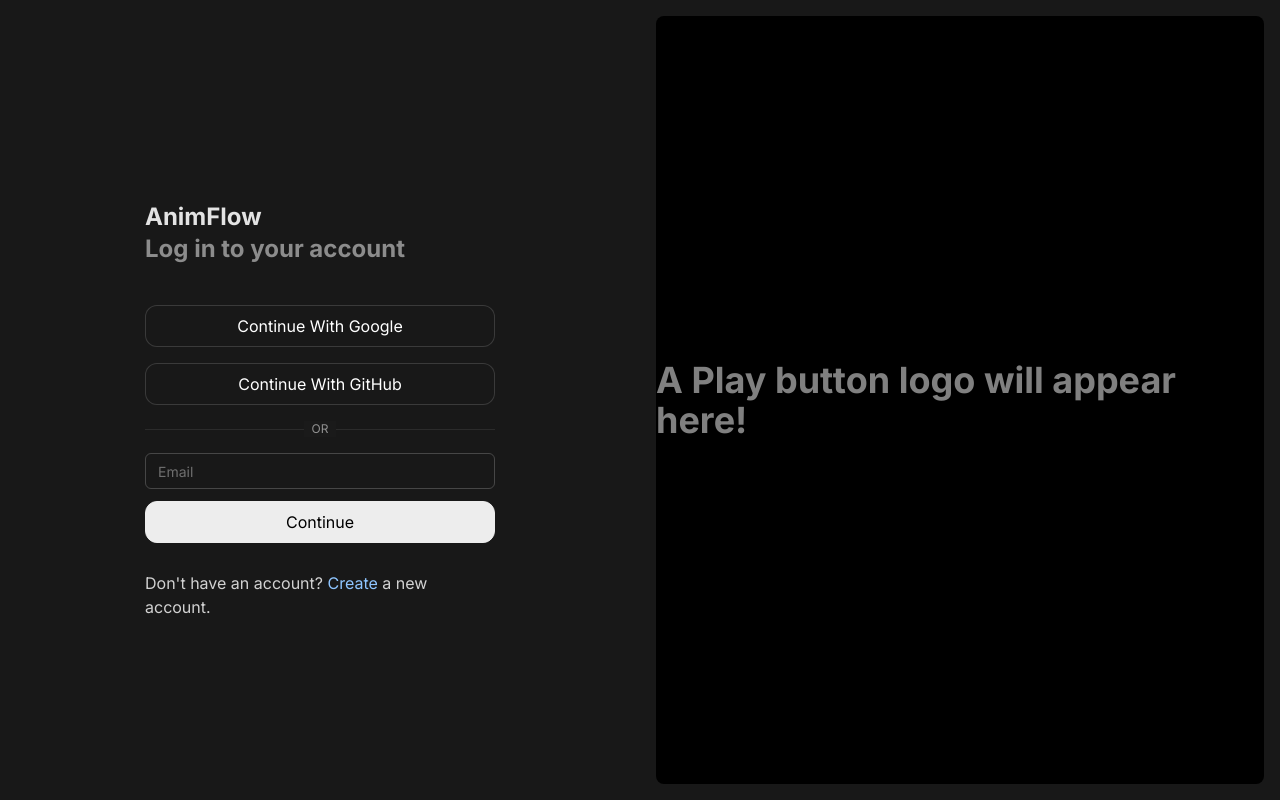
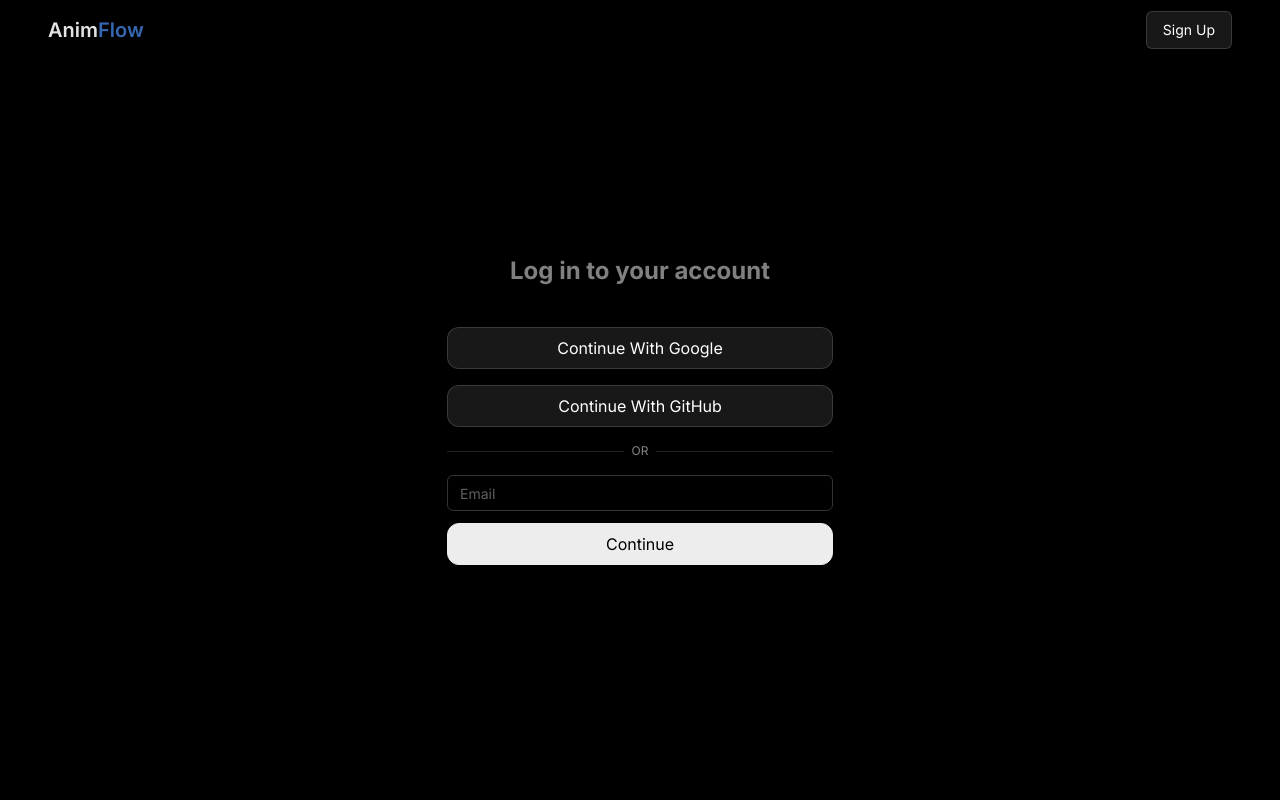
Before and after one commit to armaan357/AnimFlow, a Next.js app in the folder apps/web/: page /signin in a window 1280 px wide. Built offline with nearby package versions, Linux system fonts and the light colour scheme; no server answers.

Commit message:
changed_authPages

```diff
--- a/apps/web/app/(auth)/signin/page.tsx
+++ b/apps/web/app/(auth)/signin/page.tsx
@@ -1,6 +1,6 @@
 "use client";
 import { Button } from "@repo/ui/button";
-import InputBox from "@repo/ui/input";
+import InputBox, { PasswordInputBox } from "@repo/ui/input";
 import axios from "axios";
 import { Dispatch, RefObject, SetStateAction, useRef, useState } from "react";
 import { useRouter } from "next/navigation";
@@ -10,7 +10,7 @@ const backendUrl = process.env.NEXT_PUBLIC_BACKEND_URL;
 
 const checkEmailExists = async (
 	emailRef: RefObject<HTMLInputElement | null>,
-	setPasswordVisible: Dispatch<SetStateAction<boolean>>,
+	setPasswordInputVisible: Dispatch<SetStateAction<boolean>>,
 	setErrorMsgVisible: Dispatch<SetStateAction<boolean>>,
 ) => {
 	if (!backendUrl) {
@@ -31,7 +31,7 @@ const checkEmailExists = async (
 		}
 
 		if (resp.data.exists) {
-			setPasswordVisible(true);
+			setPasswordInputVisible(true);
 		} else {
 			setErrorMsgVisible(true);
 		}
@@ -41,8 +41,10 @@ const checkEmailExists = async (
 };
 
 export default function Signin() {
+	const [isPasswordInputVisible, setPasswordInputVisible] =
+		useState<boolean>(false);
+	const [isErrorMsgVisible, setErrorMsgVisible] = useState<boolean>(false);
 	const [isPasswordVisible, setPasswordVisible] = useState<boolean>(false);
-	const [isErrorMsgVisible, setErrorMsgVisible] = useState<boolean>(false);
 	const emailRef = useRef<HTMLInputElement | null>(null);
 	const passwordRef = useRef<HTMLInputElement | null>(null);
 	const navigate = useRouter();
@@ -69,22 +71,42 @@ export default function Signin() {
 	};
 
 	return (
-		<div className="grid h-full w-dvw min-h-screen lg:grid-cols-2 bg-[#181818]">
+		<div className="flex flex-col justify-center items-center h-full w-full min-h-screen overflow-hidden bg-black">
+			<div className="h-15 absolute top-0 w-full flex justify-between items-center px-3 sm:px-8 md:px-12">
+				<div>
+					<Link href={"/"} className="cursor-pointer">
+						<div className="w-fit cursor-pointer">
+							<span className="font-semibold text-xl text-[#e3e3e3]">
+								Anim
+								<span className="text-[#488AED]/75">Flow</span>
+							</span>
+						</div>
+					</Link>
+				</div>
+				<div>
+					<Button
+						variant="secondary"
+						size="md"
+						children={"Sign Up"}
+						onClick={() => navigate.push("/signup")}
+					/>
+				</div>
+			</div>
 			<div className="flex justify-center items-center px-4">
-				<div className="relative flex flex-col justify-center max-w-87.5 w-full">
+				<div className="relative flex flex-col justify-center max-w-87 w-87 sm:max-w-4xl sm:w-92 md:w-97.5">
 					<div className="w-full pt-5 pb-10">
-						<div className="w-auto flex justify-start">
-							<div className="w-fit">
+						<div className="w-auto flex justify-center">
+							{/* <div className="w-fit">
 								<span className="font-bold text-2xl text-[#e3e3e3]">
 									AnimFlow
 								</span>
-							</div>
+							</div> */}
 						</div>
-						<div className="text-2xl font-bold text-[#ffffff80]">
+						<div className="text-2xl text-center font-bold text-[#ffffff80]">
 							Log in to your account
 						</div>
 					</div>
-					<div className="w-full flex flex-col gap-4 justify-center items-center">
+					<div className="w-full flex flex-col gap-4 px-7 sm:px-3 md:px-0.5 justify-center items-center">
 						<div className="w-full">
 							<Button
 								variant="secondary"
@@ -111,15 +133,15 @@ export default function Signin() {
 						</div>
 						<div className="relative w-full">
 							<div className="absolute flex items-center inset-0 w-full">
-								<span className="w-full border-t border-[#ffffff15]" />
+								<span className="w-full border-t border-[#ffffff25]" />
 							</div>
 							<div className="relative flex justify-center text-xs uppercase">
-								<span className="px-2 bg-[#1a1a1a] text-[#ffffff85]">
+								<span className="px-2 bg-black text-[#ffffff85]">
 									Or
 								</span>
 							</div>
 						</div>
-						<div className="flex flex-col gap-3 w-full">
+						<div className="flex flex-col justify-center text-center gap-3 w-full">
 							<InputBox
 								id="email"
 								placeholder="Email"
@@ -127,12 +149,15 @@ export default function Signin() {
 								type="email"
 								ref={emailRef}
 							/>
-							{isPasswordVisible && (
-								<InputBox
-									id="password"
+							{isPasswordInputVisible && (
+								<PasswordInputBox
+									id="pwd"
 									placeholder="Password"
-									type="password"
 									ref={passwordRef}
+									isPasswordVisible={isPasswordVisible}
+									setPasswordVisible={() =>
+										setPasswordVisible(!isPasswordVisible)
+									}
 								/>
 							)}
 							{isErrorMsgVisible && (
@@ -153,18 +178,21 @@ export default function Signin() {
 								size="full"
 								disabled={isErrorMsgVisible ? true : false}
 								onClick={() => {
-									if (isPasswordVisible && !isErrorMsgVisible)
+									if (
+										isPasswordInputVisible &&
+										!isErrorMsgVisible
+									)
 										signin();
 									else
 										checkEmailExists(
 											emailRef,
-											setPasswordVisible,
+											setPasswordInputVisible,
 											setErrorMsgVisible,
 										);
 								}}
 							/>
-							<div
-								className={`flex justify-center mt-4 ${isErrorMsgVisible ? " invisible " : ""}`}
+							{/* <div
+								className={`flex justify-center text-center mt-4 ${isErrorMsgVisible ? " invisible " : ""}`}
 							>
 								<p className="text-white/80 text-base ">
 									Don't have an account?{" "}
@@ -172,22 +200,21 @@ export default function Signin() {
 										href={"/signin"}
 										className={`text-blue-300 transition-all duration-150 ease-in-out hover:text-blue-500 hover:underline cursor-pointer`}
 									>
-										Create
+										Sign Up
 									</Link>{" "}
-									a new account.
 								</p>
-							</div>
+							</div> */}
 						</div>
 					</div>
 				</div>
 			</div>
-			<div className="sticky top-0 hidden lg:block h-screen rounded-xl p-4">
+			{/* <div className="sticky top-0 hidden lg:block h-screen rounded-xl p-4">
 				<div className="bg-black w-full h-full rounded-lg flex justify-center items-center">
 					<p className="text-4xl text-[#ffffff80] font-bold">
 						A Play button logo will appear here!
 					</p>
 				</div>
-			</div>
+			</div> */}
 		</div>
 	);
 }
--- a/apps/web/app/(auth)/signup/page.tsx
+++ b/apps/web/app/(auth)/signup/page.tsx
@@ -1,6 +1,6 @@
 "use client";
 import { Button } from "@repo/ui/button";
-import InputBox from "@repo/ui/input";
+import InputBox, { PasswordInputBox } from "@repo/ui/input";
 import axios from "axios";
 import { Dispatch, RefObject, SetStateAction, useRef, useState } from "react";
 import { useRouter } from "next/navigation";
@@ -10,7 +10,7 @@ const backendUrl = process.env.NEXT_PUBLIC_BACKEND_URL;
 
 const checkEmailExists = async (
 	emailRef: RefObject<HTMLInputElement | null>,
-	setPasswordVisible: Dispatch<SetStateAction<boolean>>,
+	setPasswordInputVisible: Dispatch<SetStateAction<boolean>>,
 	setErrorMsgVisible: Dispatch<SetStateAction<boolean>>,
 ) => {
 	console.log("function started!!\n\n\n");
@@ -34,7 +34,7 @@ const checkEmailExists = async (
 		if (resp.data.exists) {
 			setErrorMsgVisible(true);
 		} else {
-			setPasswordVisible(true);
+			setPasswordInputVisible(true);
 			console.log(resp.data.error);
 		}
 	} catch (e: any) {
@@ -56,25 +56,36 @@ const loginWithGoogle = async () => {
 };
 
 export default function SignUp() {
+	const [isPasswordInputVisible, setPasswordInputVisible] =
+		useState<boolean>(false);
+	const [isErrorMsgVisible, setErrorMsgVisible] = useState<boolean>(false);
 	const [isPasswordVisible, setPasswordVisible] = useState<boolean>(false);
-	const [isErrorMsgVisible, setErrorMsgVisible] = useState<boolean>(false);
+	const [isCnfPasswordVisible, setCnfPasswordVisible] =
+		useState<boolean>(false);
 	const emailRef = useRef<HTMLInputElement | null>(null);
 	const passwordRef = useRef<HTMLInputElement | null>(null);
+	const cnfPasswordRef = useRef<HTMLInputElement>(null);
 	const userNameRef = useRef<HTMLInputElement | null>(null);
 	const navigate = useRouter();
 
 	const signup = async () => {
-		const userInfo: { email: string; password: string; userName: string } =
-			{
-				email: emailRef.current?.value!,
-				password: passwordRef.current?.value!,
-				userName: userNameRef.current?.value!,
-			};
+		const userInfo: {
+			email: string;
+			password: string;
+			userName: string;
+			cnfPassword: string;
+		} = {
+			email: emailRef.current?.value!,
+			userName: userNameRef.current?.value!,
+			password: passwordRef.current?.value!,
+			cnfPassword: cnfPasswordRef.current?.value!,
+		};
 		try {
 			if (
 				userInfo.email.length === 0 ||
 				userInfo.password.length === 0 ||
-				userInfo.userName.length === 0
+				userInfo.userName.length === 0 ||
+				userInfo.cnfPassword.length === 0
 			)
 				return;
 			const signupResp = await axios.post(
@@ -89,22 +100,42 @@ export default function SignUp() {
 	};
 
 	return (
-		<div className="grid h-full w-dvw min-h-screen lg:grid-cols-2 bg-[#181818]">
+		<div className="flex flex-col justify-center items-center h-full w-full min-h-screen bg-black">
+			<div className="h-15 absolute top-0 w-full flex justify-between items-center px-3 sm:px-8 md:px-12">
+				<div>
+					<Link href={"/"} className="cursor-pointer">
+						<div className="w-fit cursor-pointer">
+							<span className="font-semibold text-xl text-[#e3e3e3]">
+								Anim
+								<span className="text-[#488AED]/75">Flow</span>
+							</span>
+						</div>
+					</Link>
+				</div>
+				<div>
+					<Button
+						variant="secondary"
+						size="md"
+						children={"Log In"}
+						onClick={() => navigate.push("/signin")}
+					/>
+				</div>
+			</div>
 			<div className="flex justify-center items-center px-4">
-				<div className="relative flex flex-col justify-center max-w-87.5 w-full">
+				<div className="relative flex flex-col justify-center max-w-87 w-87 sm:max-w-4xl sm:w-92 md:w-97.5">
 					<div className="w-full pt-5 pb-10">
 						<div className="w-auto flex justify-start">
-							<div className="w-fit">
+							{/* <div className="w-fit">
 								<span className="font-bold text-2xl text-[#e3e3e3]">
 									AnimFlow
 								</span>
-							</div>
+							</div> */}
 						</div>
-						<div className="text-2xl font-bold text-[#ffffff80]">
+						<div className="text-2xl font-bold text-center text-[#ffffff80]">
 							Create Your Account
 						</div>
 					</div>
-					<div className="w-full flex flex-col gap-4 justify-center items-center">
+					<div className="w-full flex flex-col gap-4 justify-center text-center items-center">
 						<div className="w-full">
 							<Button
 								variant="secondary"
@@ -129,15 +160,15 @@ export default function SignUp() {
 						</div>
 						<div className="relative w-full">
 							<div className="absolute flex items-center inset-0 w-full">
-								<span className="w-full border-t border-[#ffffff15]" />
+								<span className="w-full border-t border-[#ffffff25]" />
 							</div>
 							<div className="relative flex justify-center text-xs uppercase">
-								<span className="px-2 bg-[#1a1a1a] text-[#ffffff85]">
+								<span className="px-2 bg-black text-[#ffffff85]">
 									Or
 								</span>
 							</div>
 						</div>
-						<div className="flex flex-col gap-4 w-full">
+						<div className="flex flex-col text-center gap-4 w-full">
 							<InputBox
 								id="email"
 								placeholder="Email"
@@ -145,19 +176,35 @@ export default function SignUp() {
 								type="email"
 								ref={emailRef}
 							/>
-							{isPasswordVisible && (
+							{isPasswordInputVisible && (
 								<div className="flex flex-col gap-4 w-full">
-									<InputBox
-										id="password"
-										placeholder="Password"
-										type="password"
-										ref={passwordRef}
-									/>
 									<InputBox
 										id="userName"
 										placeholder="Enter your name"
 										type="text"
 										ref={userNameRef}
+									/>
+									<PasswordInputBox
+										id="pwd"
+										placeholder="Password"
+										ref={passwordRef}
+										isPasswordVisible={isPasswordVisible}
+										setPasswordVisible={() =>
+											setPasswordVisible(
+												!isPasswordVisible,
+											)
+										}
+									/>
+									<PasswordInputBox
+										id="cnf-pwd"
+										placeholder="Confirm Password"
+										ref={cnfPasswordRef}
+										isPasswordVisible={isCnfPasswordVisible}
+										setPasswordVisible={() =>
+											setCnfPasswordVisible(
+												!isCnfPasswordVisible,
+											)
+										}
 									/>
 								</div>
 							)}
@@ -179,17 +226,20 @@ export default function SignUp() {
 								size="full"
 								disabled={isErrorMsgVisible ? true : false}
 								onClick={() => {
-									if (isPasswordVisible && !isErrorMsgVisible)
+									if (
+										isPasswordInputVisible &&
+										!isErrorMsgVisible
+									)
 										signup();
 									else
 										checkEmailExists(
 											emailRef,
-											setPasswordVisible,
+											setPasswordInputVisible,
 											setErrorMsgVisible,
 										);
 								}}
 							/>
-							<div
+							{/* <div
 								className={`flex justify-center mt-4 ${isErrorMsgVisible ? " invisible " : ""}`}
 							>
 								<p className="text-white/80 text-base">
@@ -202,18 +252,18 @@ export default function SignUp() {
 									</Link>{" "}
 									to your account.
 								</p>
-							</div>
+							</div> */}
 						</div>
 					</div>
 				</div>
 			</div>
-			<div className="sticky top-0 hidden lg:block h-screen rounded-xl p-4">
+			{/* <div className="sticky top-0 hidden lg:block h-screen rounded-xl p-4">
 				<div className="bg-black w-full h-full rounded-lg flex justify-center items-center">
 					<p className="text-4xl text-[#ffffff80] font-bold">
 						A Play button logo will appear here!
 					</p>
 				</div>
-			</div>
+			</div> */}
 		</div>
 	);
 }
```
